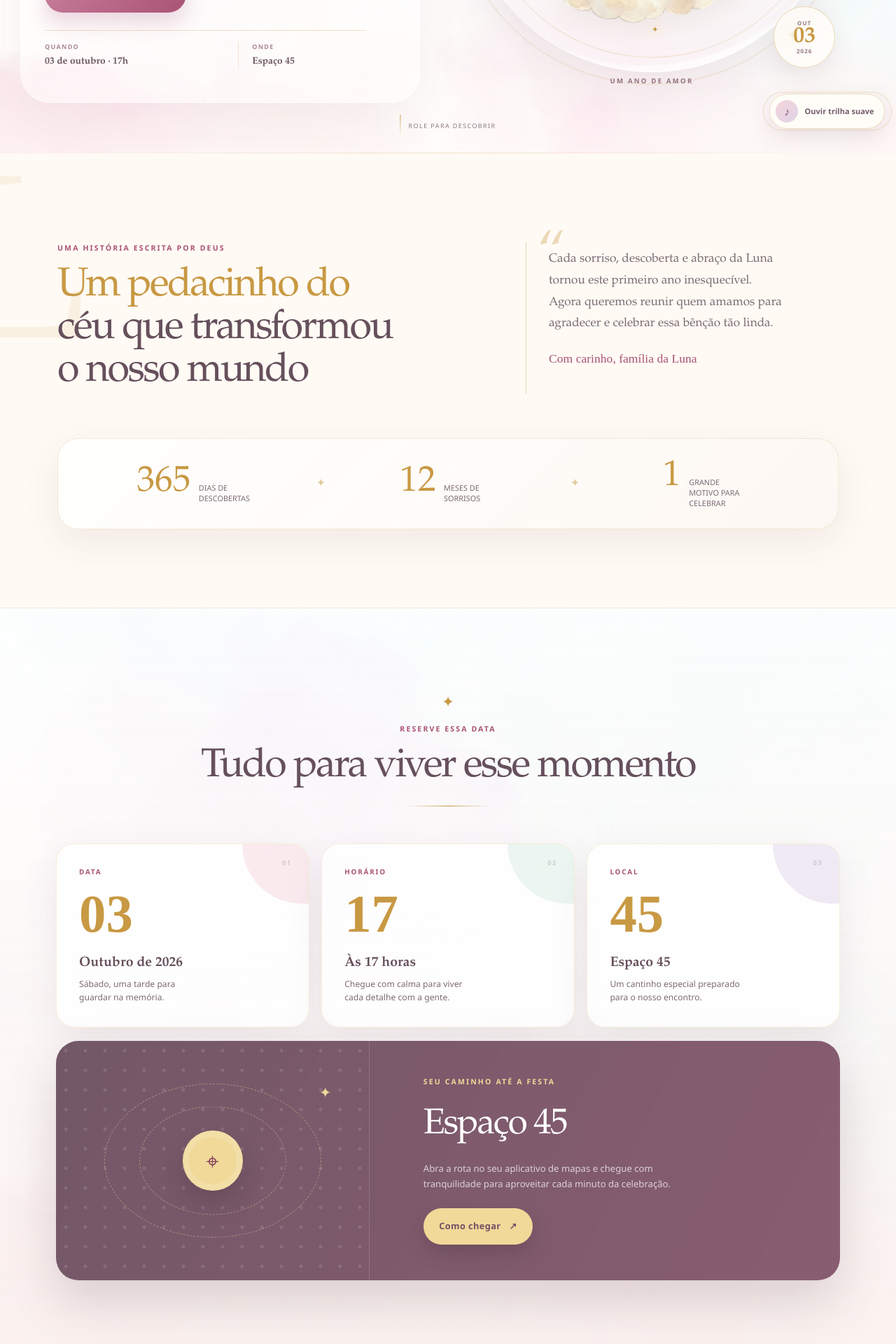
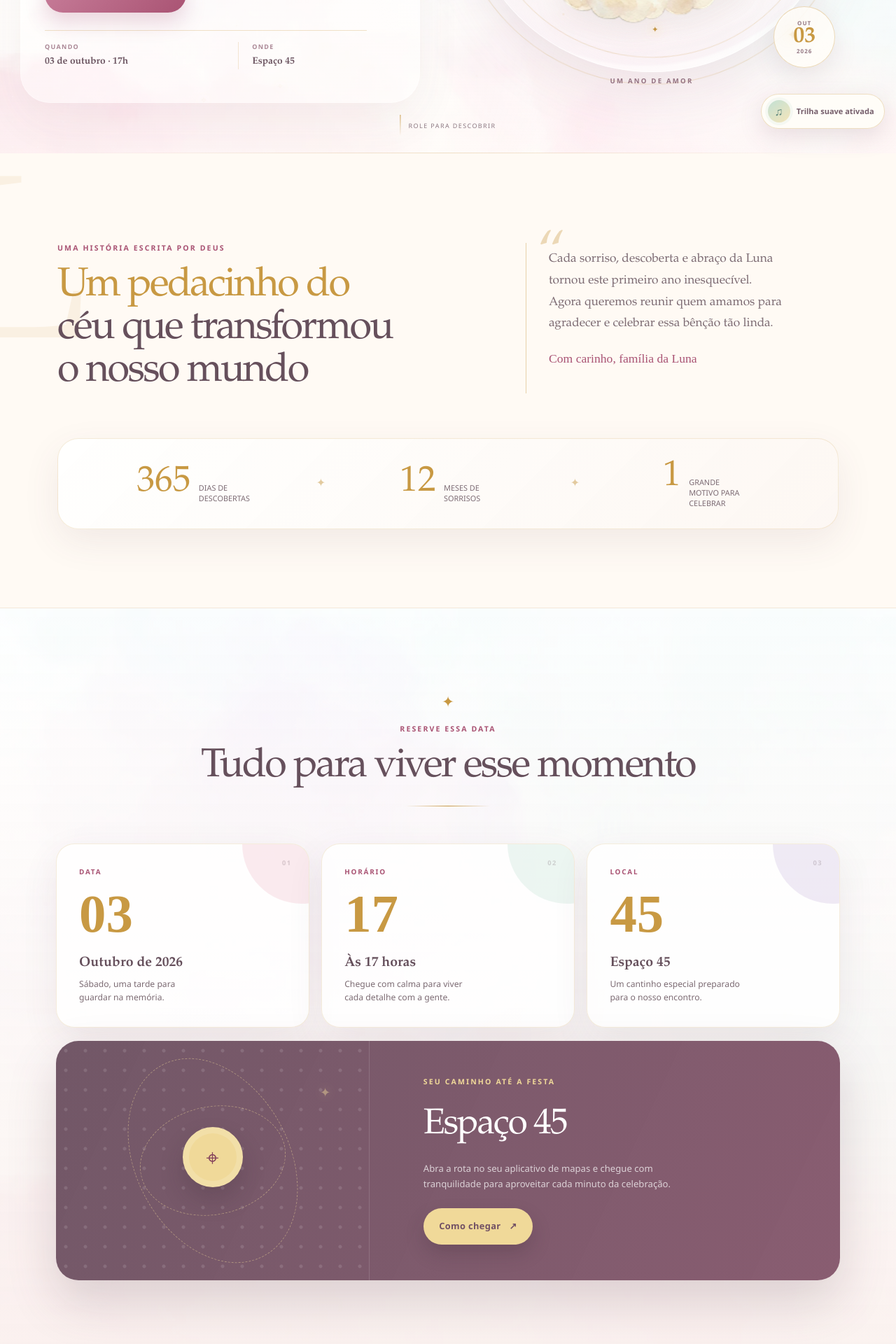
Before and after one commit to henrryquegabriel-boop/Site-Luna, a Next.js app: page / in a window 1280 px wide. Shown: the part 600-2520 px from the top of the page at 70% size. Built offline with nearby package versions, Linux system fonts and the light colour scheme.

Commit message:
Animate venue and enable the soundtrack by default

```diff
--- a/app/AmbientExperience.tsx
+++ b/app/AmbientExperience.tsx
@@ -63,7 +63,7 @@ function scheduleFluteNote(
 }
 
 export function AmbientExperience() {
-  const [soundEnabled, setSoundEnabled] = useState(false);
+  const [soundEnabled, setSoundEnabled] = useState(true);
   const audioContextRef = useRef<AudioContext | null>(null);
   const loopRef = useRef<ReturnType<typeof setInterval> | null>(null);
 
@@ -80,6 +80,12 @@ export function AmbientExperience() {
   }
 
   async function startSound() {
+    if (audioContextRef.current) {
+      await audioContextRef.current.resume().catch(() => undefined);
+      setSoundEnabled(true);
+      return;
+    }
+
     const AudioContextClass = window.AudioContext;
     const context = new AudioContextClass();
     const filter = context.createBiquadFilter();
@@ -100,10 +106,10 @@ export function AmbientExperience() {
     };
 
     audioContextRef.current = context;
-    await context.resume();
     playMelody();
     loopRef.current = setInterval(playMelody, 12_500);
     setSoundEnabled(true);
+    await context.resume().catch(() => undefined);
   }
 
   function toggleSound() {
@@ -114,7 +120,28 @@ export function AmbientExperience() {
     void startSound();
   }
 
-  useEffect(() => stopSound, []);
+  useEffect(() => {
+    void startSound();
+
+    const unlockAutomaticSound = () => {
+      if (!audioContextRef.current) return;
+      void audioContextRef.current.resume().catch(() => undefined);
+    };
+
+    window.addEventListener("pointerdown", unlockAutomaticSound, { once: true });
+    window.addEventListener("keydown", unlockAutomaticSound, { once: true });
+    window.addEventListener("touchstart", unlockAutomaticSound, { once: true, passive: true });
+
+    return () => {
+      window.removeEventListener("pointerdown", unlockAutomaticSound);
+      window.removeEventListener("keydown", unlockAutomaticSound);
+      window.removeEventListener("touchstart", unlockAutomaticSound);
+      if (loopRef.current) clearInterval(loopRef.current);
+      loopRef.current = null;
+      if (audioContextRef.current) void audioContextRef.current.close();
+      audioContextRef.current = null;
+    };
+  }, []);
 
   return (
     <>
--- a/app/SiteExperience.tsx
+++ b/app/SiteExperience.tsx
@@ -99,7 +99,7 @@ export function SiteExperience() {
   useEffect(() => {
     const root = document.documentElement;
     const orbitElements = Array.from(
-      document.querySelectorAll<HTMLElement>(".celestial-orbit, .gifts-orbit"),
+      document.querySelectorAll<HTMLElement>(".celestial-orbit, .gifts-orbit, .venue-path"),
     ).map((element, index) => {
       const styles = window.getComputedStyle(element);
       return {
@@ -110,11 +110,11 @@ export function SiteExperience() {
       };
     });
     const floatElements = Array.from(
-      document.querySelectorAll<HTMLElement>(".balloon-garland, .gifts-moon, .rsvp-moon"),
+      document.querySelectorAll<HTMLElement>(".gifts-moon, .rsvp-moon, .venue-pin"),
     );
     const twinkleElements = Array.from(
       document.querySelectorAll<HTMLElement>(
-        ".floating-star, .gifts-star, .gifts-orbit i, .rsvp-sparkle",
+        ".floating-star, .gifts-star, .gifts-orbit i, .rsvp-sparkle, .venue-star",
       ),
     );
     const soundControl = document.querySelector<HTMLElement>(".sound-control");
@@ -136,8 +136,10 @@ export function SiteExperience() {
       });
 
       floatElements.forEach((element, index) => {
-        const amplitude = element.classList.contains("balloon-garland") ? 10 : 8;
-        const duration = element.classList.contains("rsvp-moon") ? 8 : 5.8 + index * 0.7;
+        const amplitude = element.classList.contains("venue-pin") ? 5 : 8;
+        const duration = element.classList.contains("venue-pin")
+          ? 3.8
+          : element.classList.contains("rsvp-moon") ? 8 : 5.8 + index * 0.7;
         const offset = Math.sin((elapsed / duration) * Math.PI * 2 + index * 1.35) * amplitude;
         element.style.setProperty("--js-float-y", `${offset.toFixed(2)}px`);
       });
--- a/app/globals.css
+++ b/app/globals.css
@@ -238,7 +238,6 @@ html:not(.aos-ready) [data-aos] {
 }
 
 .balloon-garland {
-  animation: balloon-float 6.5s ease-in-out infinite;
   height: clamp(120px, 13vw, 160px);
   left: 0;
   mask-image: linear-gradient(to bottom, black 0 76%, transparent 100%);
@@ -249,11 +248,6 @@ html:not(.aos-ready) [data-aos] {
   top: 0;
   width: 100vw;
   z-index: 2;
-}
-
-@keyframes balloon-float {
-  0%, 100% { transform: translate3d(0, 0, 0); }
-  50% { transform: translate3d(0, -11px, 0); }
 }
 
 .floating-star {
@@ -1015,6 +1009,7 @@ blockquote cite {
 }
 
 .venue-pin {
+  animation: venue-pin-float 3.8s ease-in-out infinite;
   align-items: center;
   background: var(--gold-light);
   border: 9px solid rgba(255, 255, 255, 0.15);
@@ -1035,6 +1030,7 @@ blockquote cite {
 }
 
 .venue-path {
+  animation: venue-path-spin 14s linear infinite;
   border: 1px dashed rgba(240, 217, 153, 0.45);
   border-radius: 50%;
   left: 50%;
@@ -1044,8 +1040,31 @@ blockquote cite {
 }
 
 .path-one { height: 155px; width: 210px; }
-.path-two { height: 220px; width: 310px; }
-.venue-star { color: var(--gold-light); font-size: 1.3rem; position: absolute; right: 12%; top: 18%; }
+.path-two { animation-direction: reverse; animation-duration: 20s; height: 220px; width: 310px; }
+.venue-star {
+  animation: venue-star-shimmer 2.8s ease-in-out infinite;
+  color: var(--gold-light);
+  filter: drop-shadow(0 0 8px rgba(240, 217, 153, 0.62));
+  font-size: 1.3rem;
+  position: absolute;
+  right: 12%;
+  top: 18%;
+}
+
+@keyframes venue-pin-float {
+  0%, 100% { transform: translate(-50%, -50%); }
+  50% { transform: translate(-50%, calc(-50% - 7px)); }
+}
+
+@keyframes venue-path-spin {
+  from { transform: translate(-50%, -50%) rotate(0deg); }
+  to { transform: translate(-50%, -50%) rotate(360deg); }
+}
+
+@keyframes venue-star-shimmer {
+  0%, 100% { opacity: 0.38; scale: 0.82; }
+  50% { opacity: 1; scale: 1.16; }
+}
 
 .venue-copy {
   align-self: center;
@@ -1821,10 +1840,6 @@ footer nav a { color: #937c87; text-decoration-color: rgba(147, 124, 135, 0.35);
 }
 
 /* O JavaScript assume o movimento contínuo; os keyframes acima permanecem como fallback. */
-.js-motion-ready .balloon-garland {
-  animation: none;
-  transform: translate3d(0, var(--js-float-y, 0), 0);
-}
 
 .js-motion-ready .gifts-moon {
   animation: none;
@@ -1837,9 +1852,19 @@ footer nav a { color: #937c87; text-decoration-color: rgba(147, 124, 135, 0.35);
 }
 
 .js-motion-ready .celestial-orbit,
-.js-motion-ready .gifts-orbit {
+.js-motion-ready .gifts-orbit,
+.js-motion-ready .venue-path {
   animation: none;
   transform: rotate(var(--js-orbit-angle, 0deg));
+}
+
+.js-motion-ready .venue-path {
+  transform: translate(-50%, -50%) rotate(var(--js-orbit-angle, 0deg));
+}
+
+.js-motion-ready .venue-pin {
+  animation: none;
+  transform: translate(-50%, -50%) translateY(var(--js-float-y, 0));
 }
 
 .js-motion-ready .celestial-orbit .orbit-object {
@@ -1850,7 +1875,8 @@ footer nav a { color: #937c87; text-decoration-color: rgba(147, 124, 135, 0.35);
 .js-motion-ready .floating-star,
 .js-motion-ready .gifts-star,
 .js-motion-ready .gifts-orbit i,
-.js-motion-ready .rsvp-sparkle {
+.js-motion-ready .rsvp-sparkle,
+.js-motion-ready .venue-star {
   animation: none;
   opacity: var(--js-twinkle-opacity, 0.7);
   scale: var(--js-twinkle-scale, 1);
```
Also changed, not shown: 1 other file (tests, documents, lock files or other folders).
